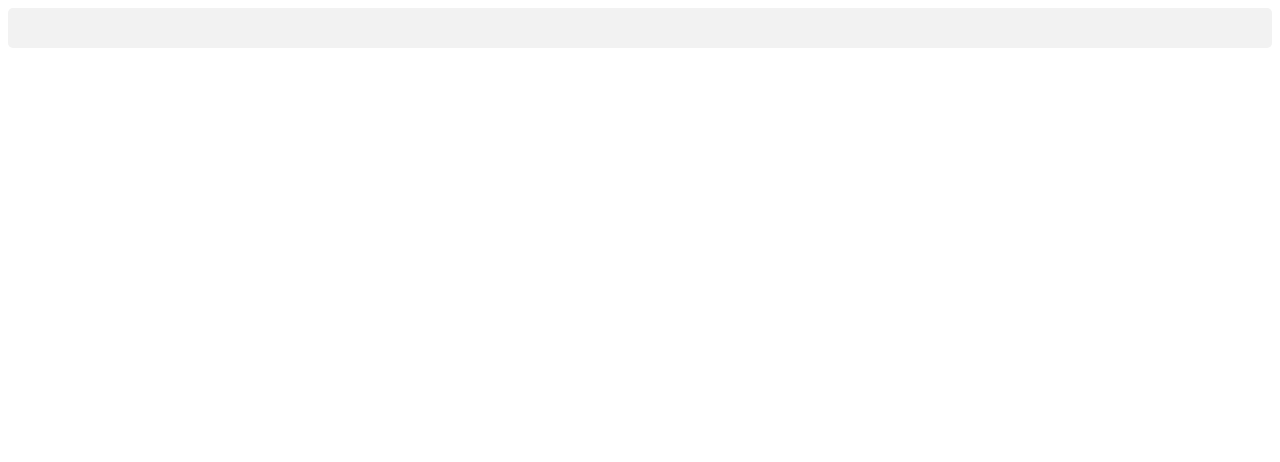
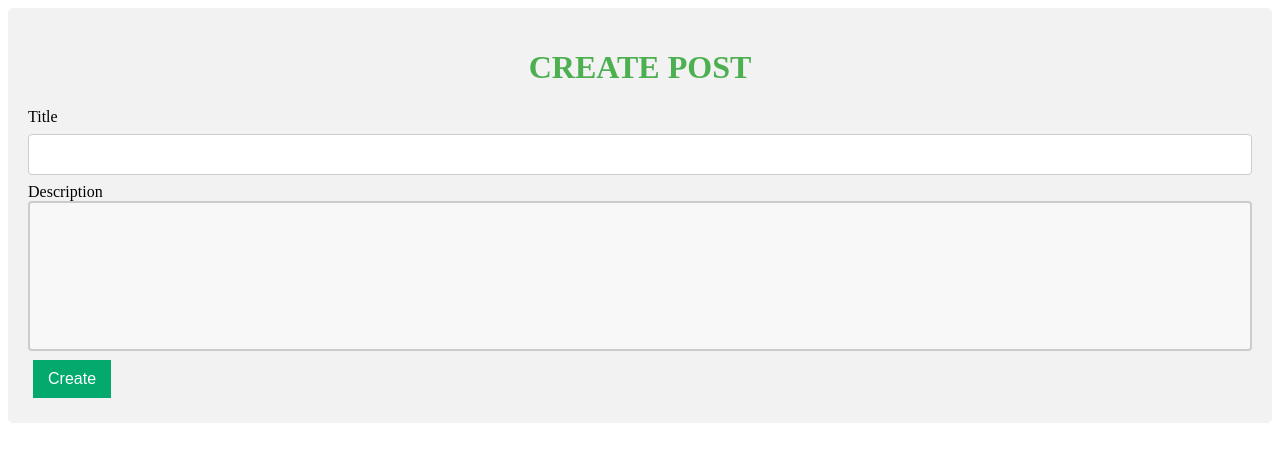
Before and after one commit to Fernanda019/tutorial1, a Vue app: page /posts/create in a window 1280 px wide. Before the commit this address had no page. Shown: the top 462 px of the page. Built offline with nearby package versions, Linux system fonts and the light colour scheme.

Commit message:
Implementacion de vista individual de posts

```diff
--- a/src/components/Posts.vue
+++ b/src/components/Posts.vue
@@ -1,6 +1,7 @@
 <script setup>
 import axios from 'axios';
 import { onMounted, ref } from 'vue';
+import { RouterLink } from 'vue-router';
 
 const posts = ref([]);
 
@@ -21,6 +22,10 @@ onMounted(() => {
 <template>
     <h1>All Post</h1>
 
+    <RouterLink :to="`/posts/create`" class="btn btn-green">
+        Add Post
+    </RouterLink>
+
     <table id="posts">
         <tr>
             <th>S.N</th>
@@ -34,7 +39,12 @@ onMounted(() => {
             <td>{{ post.title }}</td>
 
             <td>
-                <button class="btn btn-green">O</button>
+                <RouterLink
+                   :to="`/posts/view/${post.id}`"
+                   class="btn btn-green"
+                >
+                   O
+                </RouterLink>
                 <button class="btn btn-blue">/</button>
                 <button class="btn btn-red">X</button>
             </td>
--- /dev/null
+++ b/src/components/PostsCreate.vue
@@ -0,0 +1,38 @@
+<script setup>
+import axios from 'axios';
+import { reactive } from 'vue';
+import { useRouter } from 'vue-router';
+
+const router = useRouter();
+
+const formData = reactive({
+    title: '',
+    description: ''
+});
+
+const createPost = async () => {
+    try {
+        await axios.post('http://localhost:8080/posts', formData);
+
+        router.push('/posts');
+    } catch (error) {
+        console.log(error);
+    }
+}
+</script>
+
+<template>
+    <h1>Create Post</h1>
+
+    <form @submit.prevent="createPost">
+        <label>Title</label>
+        <input type="text" v-model="formData.title">
+
+        <label>Description</label>
+        <textarea rows="10" v-model="formData.description"></textarea>
+
+        <button type="submit" class="btn btn-green">
+            Create
+        </button>
+    </form>
+</template>
--- /dev/null
+++ b/src/components/PostsView.vue
@@ -0,0 +1,33 @@
+<script setup>
+import axios from 'axios';
+import { onMounted, ref } from 'vue';
+import { useRoute } from 'vue-router';
+
+const route = useRoute();
+
+const post = ref({});
+
+const getPost = async () => {
+    try {
+        const response = await axios.get(
+            `http://localhost:8080/posts/${route.params.id}`
+        );
+
+        post.value = response.data;
+    } catch (error) {
+        console.log(error);
+    }
+}
+
+onMounted(() => {
+    getPost();
+});
+</script>
+
+<template>
+    <h1>View Post</h1>
+
+    <h2>{{ post.title }}</h2>
+
+    <p>{{ post.description }}</p>
+</template>
--- a/src/router/index.js
+++ b/src/router/index.js
@@ -1,10 +1,14 @@
 import { createRouter, createWebHistory } from 'vue-router';
 import Home from '@/pages/Home.vue';
 import Posts from '@/components/Posts.vue';
+import PostsCreate from '@/components/PostsCreate.vue';
+import PostsView from '@/components/PostsView.vue';
 
 const routes = [
     { path: '/', name: "home", component: Home },
     { path: '/posts', name: "posts", component: Posts },
+    { path: '/posts/create', name: "create-post", component: PostsCreate },
+    { path: '/posts/view/:id', name: "view-post", component: PostsView },
 ]
 
 const router = createRouter({
```
